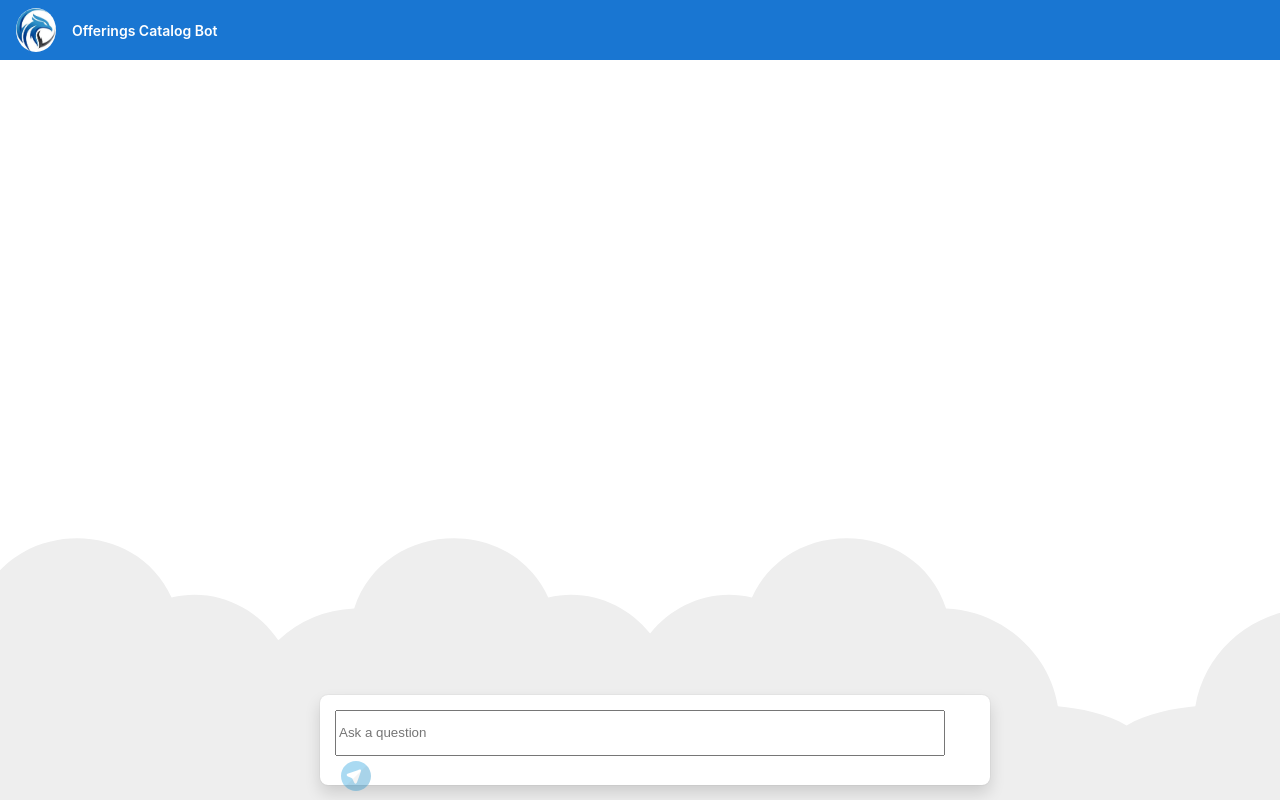
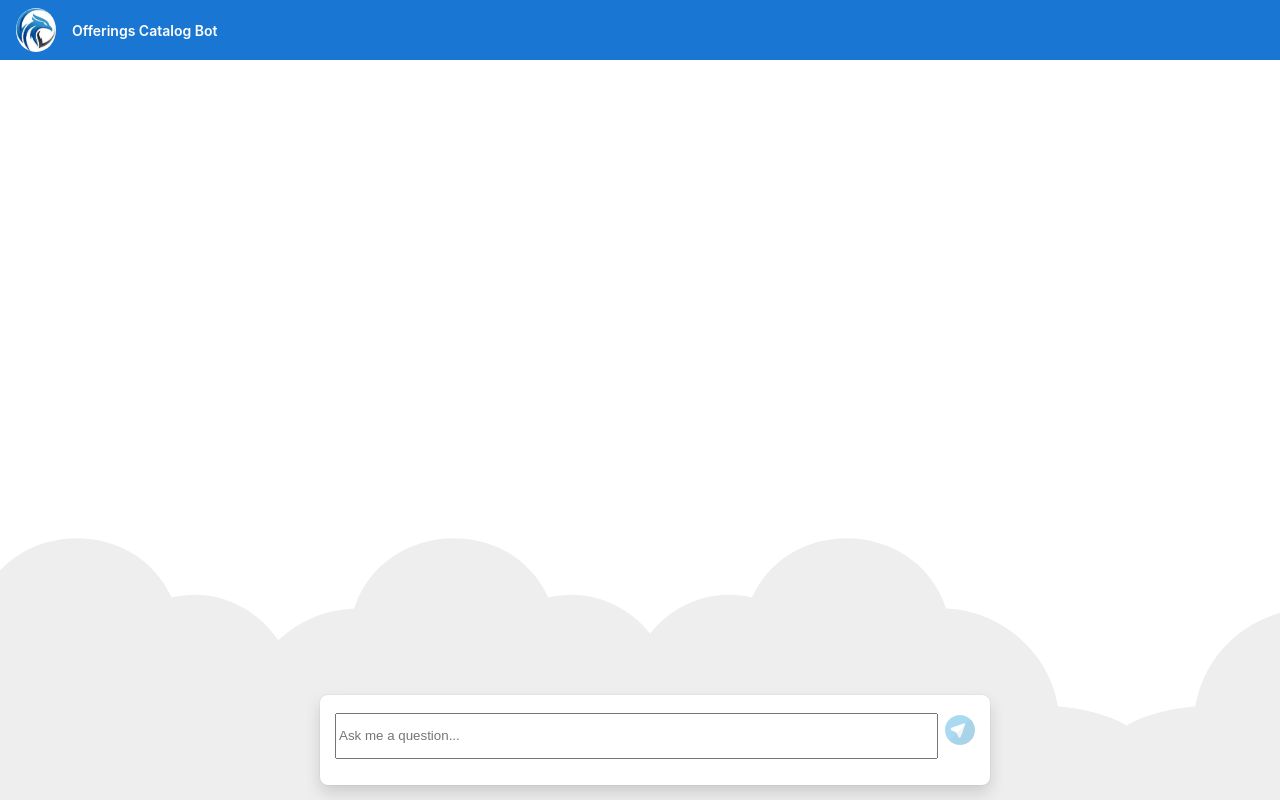
Before and after one commit to mallikarjunamaddi/OfferingsCatalogCopilot, an Angular app in the folder OfferingsCatalogBot/: page / in a window 1280 px wide. Built offline with nearby package versions, Linux system fonts and the light colour scheme.

Commit message:
Minor Ui Improvements

```diff
--- a/OfferingsCatalogBot/src/app/app.component.html
+++ b/OfferingsCatalogBot/src/app/app.component.html
@@ -33,7 +33,7 @@
 <!-- Chat Input -->
 <div horizontal class="questionInputContainer">
   <span>
-    <input type="text" [(ngModel)]="query" class="questionInputTextArea" placeholder="Ask a question"
+    <input type="text" [(ngModel)]="query" class="questionInputTextArea" placeholder="Ask me a question..."
       (keyup.enter)="getQueryResponse()" />
   </span>
   <span (click)="getQueryResponse()" class="send-btn-container" [ngClass]="{'send-btn-disable': !query}">
--- a/OfferingsCatalogBot/src/app/app.component.scss
+++ b/OfferingsCatalogBot/src/app/app.component.scss
@@ -51,13 +51,14 @@
 }
 
 .questionInputTextArea {
-  width: 94%;
+  width: 93%;
   line-height: 40px;
 }
 
 .send-btn-container {
   margin-left: 1%;
   position: relative;
+  width: 6%;
 }
 
 .send-btn {
```
